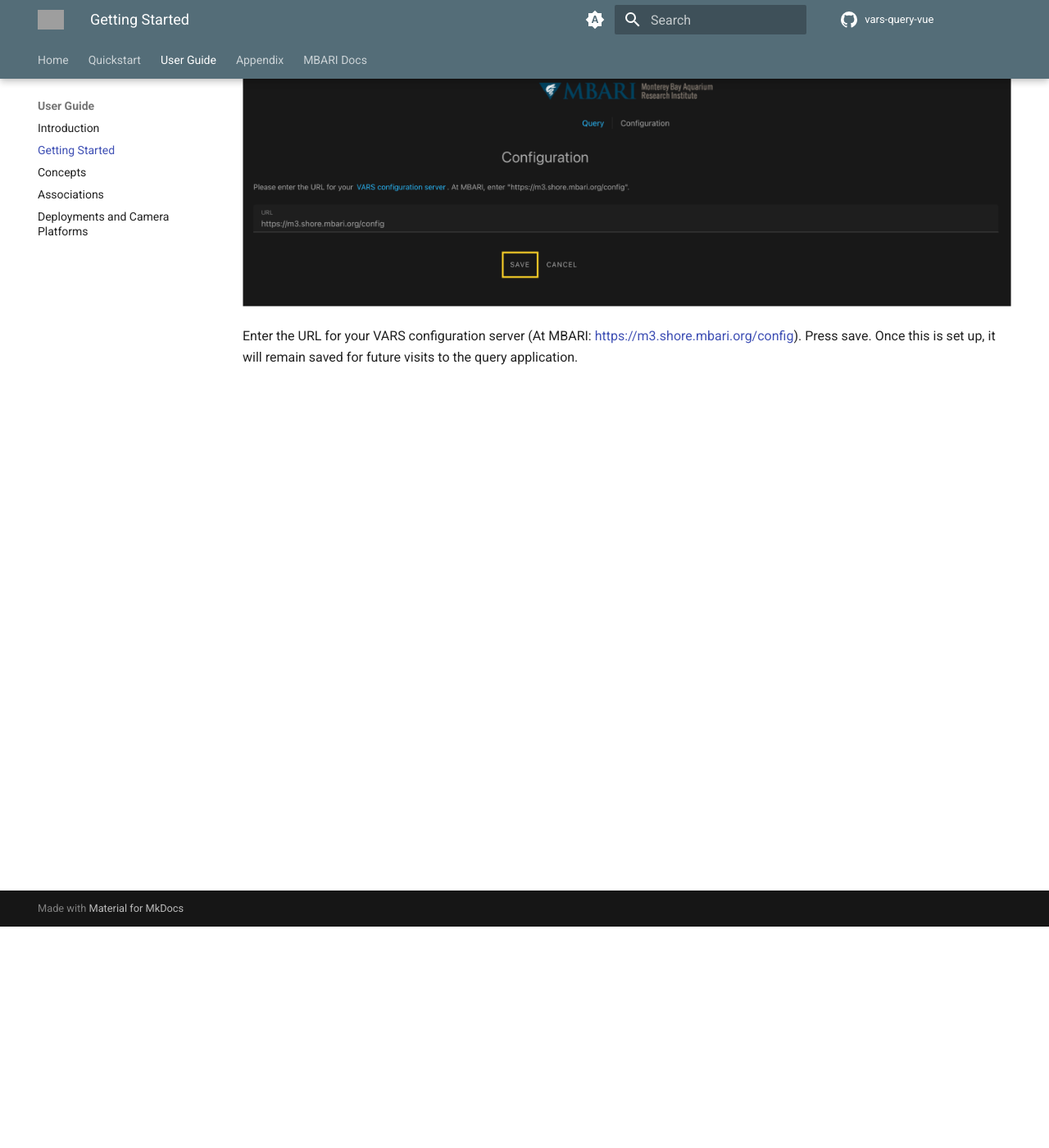
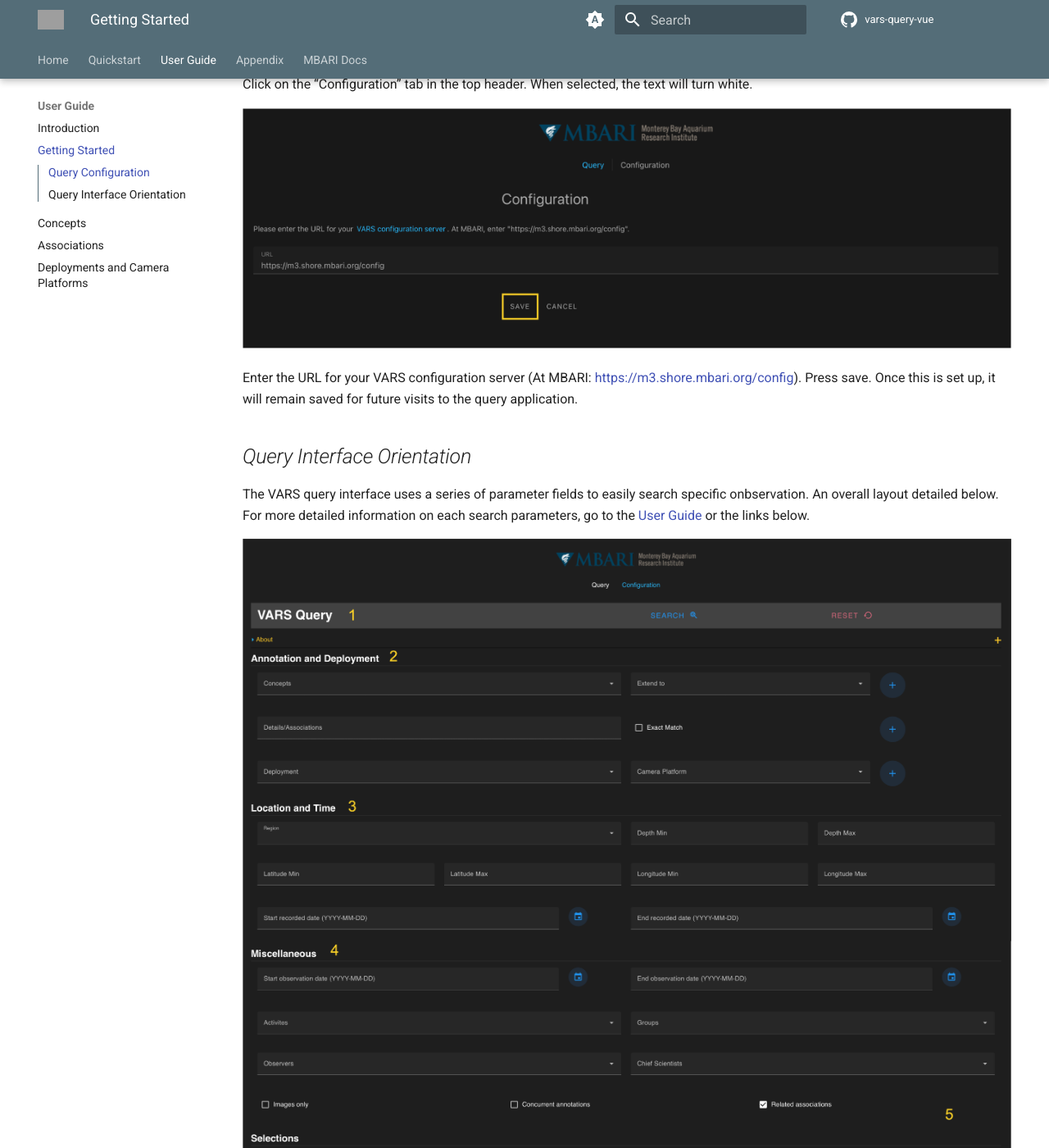
Before and after one commit to mbari-org/vars-query-vue, an MkDocs documentation site: the page built from docs/doc_getting_started.md, in a window 1280 px wide and 1400 px high, scrolled down 270 px. Shown: the whole window at 82% size. Built offline with MkDocs 1.6.1 and Material for MkDocs 9.7.7, drawn with Linux system fonts in a browser that asks for light colours; comment, search, counter and statistics services are not loaded; some of the changed text lies outside the part shown; grey boxes are pictures that could not be loaded.

Commit message:
End of day updates

```diff
--- a/docs/doc_getting_started.md
+++ b/docs/doc_getting_started.md
@@ -1,5 +1,6 @@
 # Getting Started
 
+## *Query Configuration*
 The VARS Query is a web-based application found here: <https://m3.shore.mbari.org/query/>
 
 Click on the “Configuration” tab in the top header. When selected, the text will turn white.
@@ -8,3 +9,37 @@
 
 
 Enter the URL for your VARS configuration server (At MBARI: <https://m3.shore.mbari.org/config>). Press save. Once this is set up, it will remain saved for future visits to the query application.
+
+## *Query Interface Orientation*
+
+The VARS query interface uses a series of parameter fields to easily search specific onbservation.  An overall layout detailed below. For more detailed information on each search parameters, go to the [User Guide](https://docs.mbari.org/internal/vars-query-vue/doc_01_general_info/.) or the links below.
+
+
+![Configuration](assets/images/query_orientation.png)
+
+<span style="color:#F5c639;">1</span> VARS Query Floating Toolbar
+   - The <span style="color:#2095f2;">**blue **SEARCH** button**</span> executes the search once all desired parameters are added.
+   - The <span style="color:#B7606c;">**red **RESET** button**</span> will remove all parameters entered for a query.
+
+<span style="color:#F5c639;">2</span> Annotation and Deployment Parameter Fields
+   - [Concepts](doc_02_selecting_concept.md)
+   - [Associations](doc_03_add_associations.md)
+   - [Deployments and Camera Platforms](doc_04_add_deployments_cameraplatform.md)
+
+
+<span style="color:#F5c639;">3</span> Location and Time Parameter Fields
+   - Location
+   - Depth
+   - Recorded Date
+
+<span style="color:#F5c639;">4</span> Miscellaneous Parameter Fields
+   - Observation Date
+   - Activities
+   - Groups
+   - Observers
+   - Chief Scientists
+
+<span style="color:#F5c639;">5</span> Additional Constraint Selections
+
+
+<span style="color:#F5c639;">6</span> Additional Ancillary Data Returns
```
Also changed, not shown: docs/doc_03_add_associations.md (+2 -1 lines), docs/doc_04_add_deployments_cameraplatform.md (+17 -11 lines), docs/assets/images/associations_exactmatch.png, docs/assets/images/associations_general.png (added), docs/assets/images/associations_generalsearch.png, docs/assets/images/cameraplatform.png (added), docs/assets/images/concept_general_select_dropdown.png, docs/assets/images/query_orientation.png (added).
